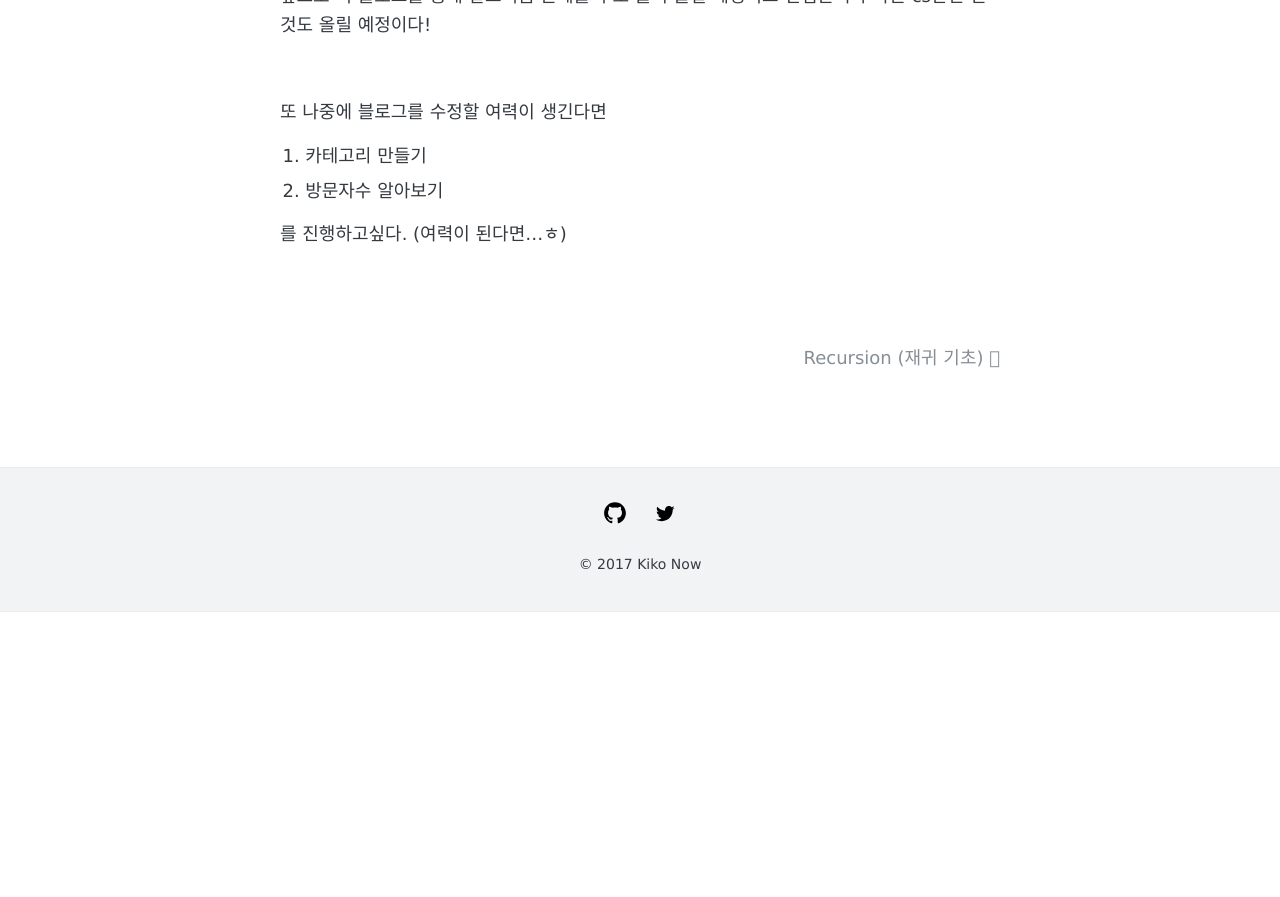
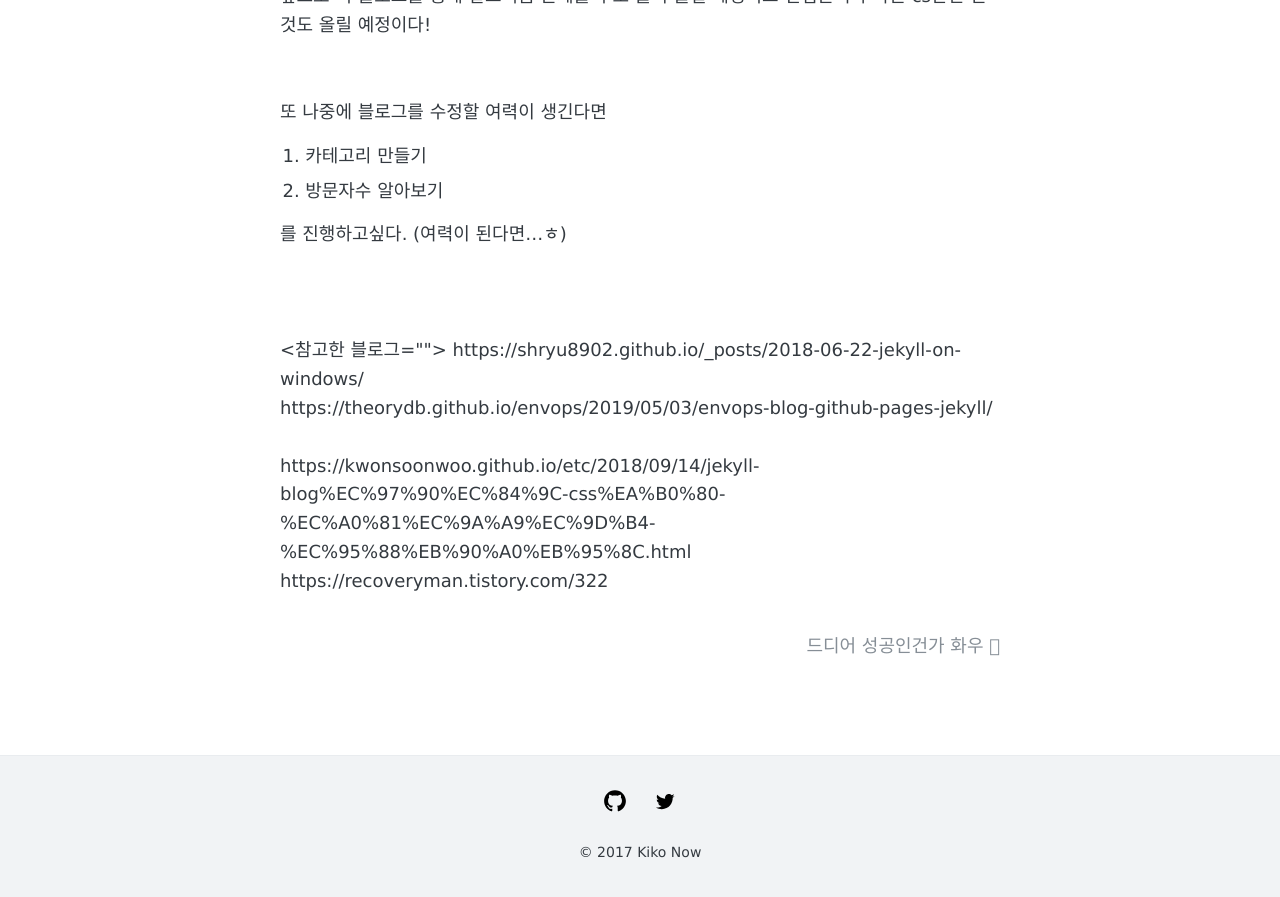
Before and after one commit to Parksuu/Parksuu.github.io, a Jekyll site: the page built from _posts/2020-01-06-01.md, in a window 1280 px wide and 900 px high, scrolled down 2106 px. Shown: the top 897 px of the window. Built offline with Jekyll 4.4.1, drawn with Linux system fonts in a browser that asks for light colours; comment, search, counter and statistics services are not loaded; before the commit the page ends 2718 px from its top, so only the background shows below that; some of the changed text lies outside the part shown.

```diff
--- a/_includes/nav.html
+++ b/_includes/nav.html
@@ -5,7 +5,7 @@
 
       <div class="site-info">
         <h1 class="site-name"><a href="{{ site.baseurl }}/">Subin's 브로그</a></h1>
-        <p class="site-description">want to be a DEVELOPER oneday...</p>
+        <p class="site-description">want to be a DEVELOPER someday...</p>
       </div>
 
       <nav>
--- a/_posts/2020-01-06-01.md
+++ b/_posts/2020-01-06-01.md
@@ -74,3 +74,12 @@ ruby설치 -> jekyll설치 -> 원하는 테마 다운 -> git 연동 -> 로컬에
 를 진행하고싶다. (여력이 된다면...ㅎ)
 
 <br>
+<br>
+<참고한 블로그>
+https://shryu8902.github.io/_posts/2018-06-22-jekyll-on-windows/<br>
+https://theorydb.github.io/envops/2019/05/03/envops-blog-github-pages-jekyll/<br>
+
+<br>
+<css 안먹힐 때>
+https://kwonsoonwoo.github.io/etc/2018/09/14/jekyll-blog%EC%97%90%EC%84%9C-css%EA%B0%80-%EC%A0%81%EC%9A%A9%EC%9D%B4-%EC%95%88%EB%90%A0%EB%95%8C.html<br>
+https://recoveryman.tistory.com/322<br>
```
Also changed, not shown: _posts/2020-01-06-02-Recursion-(재귀-기초).md (+1 -0 lines), _posts/2020-01-06-hello-world.md (+1 -2 lines).
